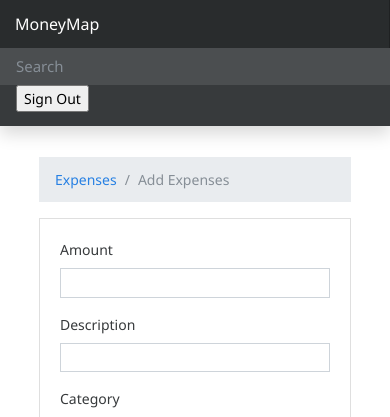
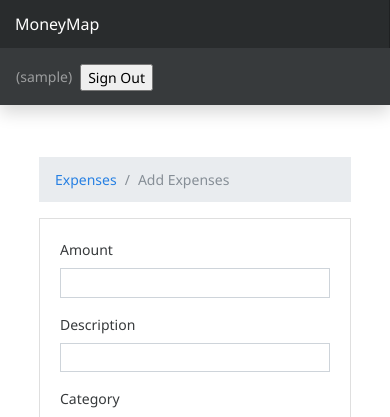
Before and after one commit to SubhashMandal1/Django-Income-Expense-Website, a Django app: page /add-expense in a window 390 px wide. Shown: the top 417 px of the page. Run offline with Django 5.2, Linux system fonts and the light colour scheme; the visitor is signed in with stand-in values (Sample User, id 1); data that the repository does not hold is empty; some libraries are stand-ins or nearby versions.

Commit message:
Added block to show loggedin username and css for it

```diff
--- a/expenseswebsite/templates/base.html
+++ b/expenseswebsite/templates/base.html
@@ -11,25 +11,31 @@
     <!-- Bootstrap core CSS -->
     <link href="{% static 'css/bootstrap.min.css'%}" rel="stylesheet" />
     <link href="{% static 'css/main.css'%}" rel="stylesheet" />
-<script src="https://cdnjs.cloudflare.com/ajax/libs/Chart.js/2.7.3/Chart.min.js"></script>
+    <script src="https://cdnjs.cloudflare.com/ajax/libs/Chart.js/2.7.3/Chart.min.js"></script>
 
     <!-- Custom styles for this template -->
     <link href="{% static 'css/dashboard.css' %}" rel="stylesheet" />
   </head>
   <body>
     <nav class="navbar navbar-dark fixed-top bg-dark flex-md-nowrap p-0 shadow">
-      <a class="navbar-brand col-sm-3 col-md-2 mr-0" href="#" >MoneyMap</a>
-      <input
-        class="form-control form-control-dark w-100"
-        type="text"
-        placeholder="Search"
-        aria-label="Search"
-      />
-      <ul class="navbar-nav px-3">
+      <a class="navbar-brand col-sm-3 col-md-2 mr-0" href="#">MoneyMap</a>
+
+      <ul
+        class="navbar-nav px-3"
+        style="display: flex; flex-direction: row; align-items: center"
+      >
         <li class="nav-item text-nowrap">
+          <a class="nav-link" href=""> ({{request.user.username}}) </a>
+        </li>
+
+        <li class="nav-item text-nowrap mt-3 ml-2">
           <form action="{%url 'logout'%}" method="POST">
             {% csrf_token %}
-            <input class="test text-capitalize" type="submit" value="Sign out"/>
+            <input
+              class="test text-capitalize"
+              type="submit"
+              value="Sign out"
+            />
           </form>
         </li>
       </ul>
@@ -40,12 +46,10 @@
         {% include 'partials/_sidebar.html' %}
 
         <main role="main" class="col-md-9 ml-sm-auto col-lg-10 px-4">
-          {% block content %}  {% endblock %}
+          {% block content %} {% endblock %}
         </main>
       </div>
     </div>
-
-
 
     <script
       src="https://code.jquery.com/jquery-3.4.1.slim.min.js"
@@ -65,6 +69,6 @@
     ></script>
     <script src="https://cdn.jsdelivr.net/npm/feather-icons@4.9.0/dist/feather.min.js"></script>
     <script src="https://cdn.jsdelivr.net/npm/chart.js@2.7.3/dist/Chart.min.js"></script>
-    <script src={% static "js/main.js" %}></script>
+    <script src="{% static 'js/main.js' %}"></script>
   </body>
 </html>
```
